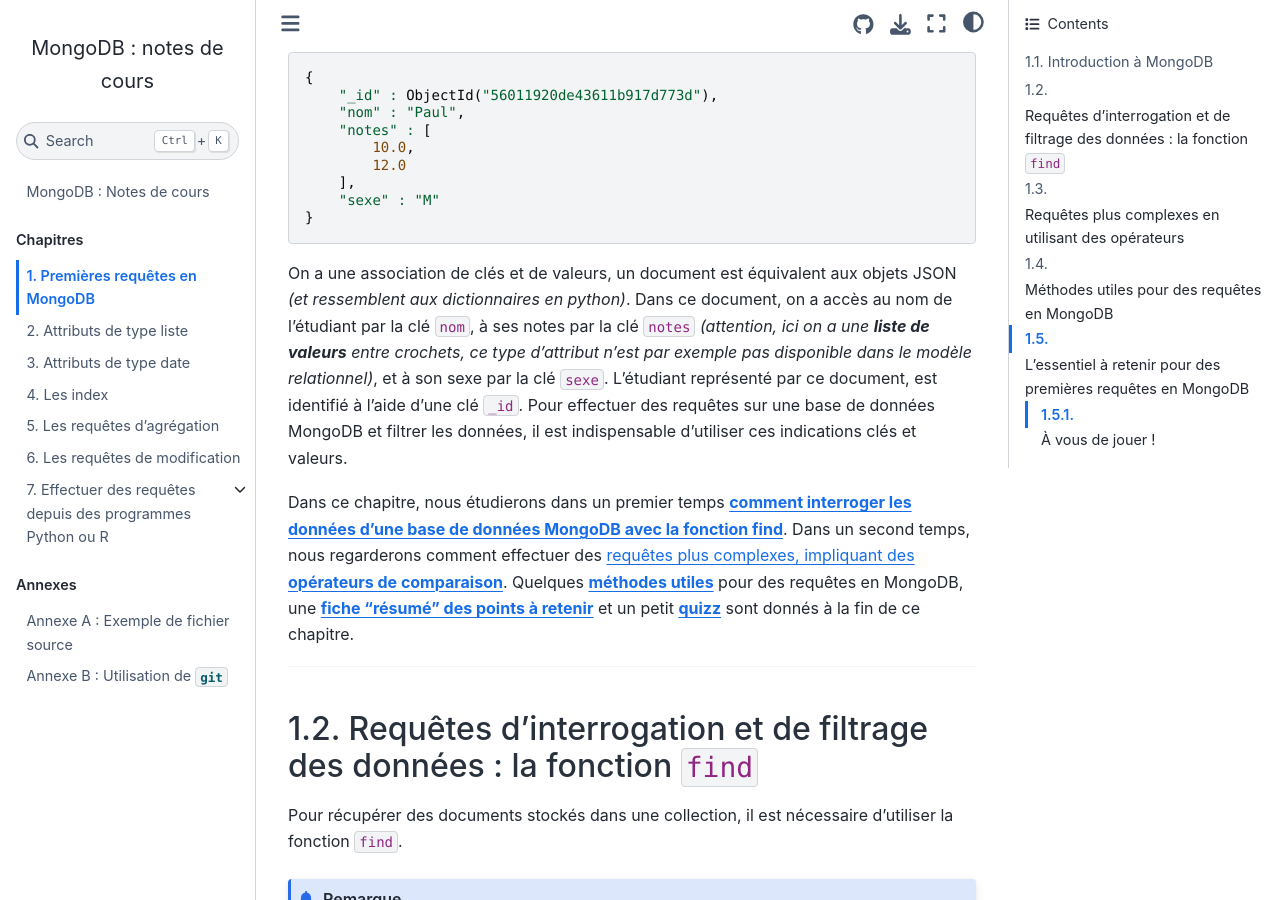
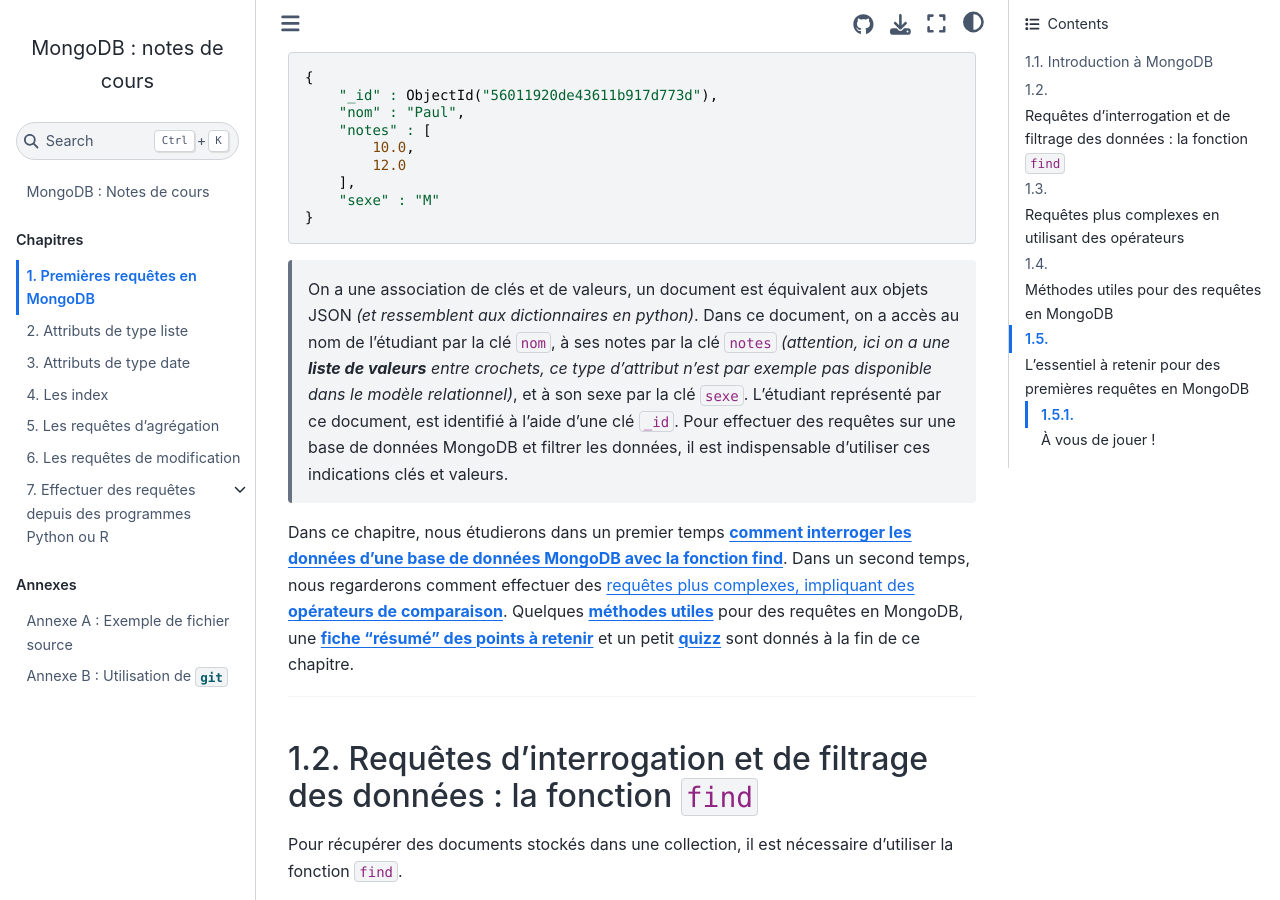
Before and after one commit to rtavenar/mongo_book, a Jupyter Book: the page built from content/01_find.md, in a window 1280 px wide and 900 px high, scrolled down 802 px. Built offline with Jupyter Book 1.0.4 settings and Sphinx 7.4.7 and the Sphinx Book theme 1.1.4, drawn with Linux system fonts in a browser that asks for light colours.

````diff
--- a/content/01_find.md
+++ b/content/01_find.md
@@ -39,7 +39,7 @@ Tout document appartient donc à une collection et a un champ appelé `_id` qui
 }
 ```
 
-On a une association de clés et de valeurs, un document est équivalent aux objets JSON *(et ressemblent aux dictionnaires en python)*. Dans ce document, on a accès au nom de l'étudiant par la clé `nom`, à ses notes par la clé `notes` *(attention, ici on a une **liste de valeurs** entre crochets, ce type d'attribut n'est par exemple pas disponible dans le modèle relationnel)*, et à son sexe par la clé `sexe`. L'étudiant représenté par ce document, est identifié à l'aide d'une clé `_id`. Pour effectuer des requêtes sur une base de données MongoDB et filtrer les données, il est indispensable d'utiliser ces indications clés et valeurs.
+> On a une association de clés et de valeurs, un document est équivalent aux objets JSON *(et ressemblent aux dictionnaires en python)*. Dans ce document, on a accès au nom de l'étudiant par la clé `nom`, à ses notes par la clé `notes` *(attention, ici on a une **liste de valeurs** entre crochets, ce type d'attribut n'est par exemple pas disponible dans le modèle relationnel)*, et à son sexe par la clé `sexe`. L'étudiant représenté par ce document, est identifié à l'aide d'une clé `_id`. Pour effectuer des requêtes sur une base de données MongoDB et filtrer les données, il est indispensable d'utiliser ces indications clés et valeurs.
 
 Dans ce chapitre, nous étudierons dans un premier temps [**comment interroger les données d'une base de données MongoDB avec la fonction find**](#find). Dans un second temps, nous regarderons comment effectuer des [requêtes plus complexes, impliquant des **opérateurs de comparaison**](#operateurs). Quelques [**méthodes utiles**](#methodes) pour des requêtes en MongoDB, une [**fiche "résumé" des points à retenir**](#resume) et un petit [**quizz**](#quizz) sont donnés à la fin de ce chapitre.
 
````
